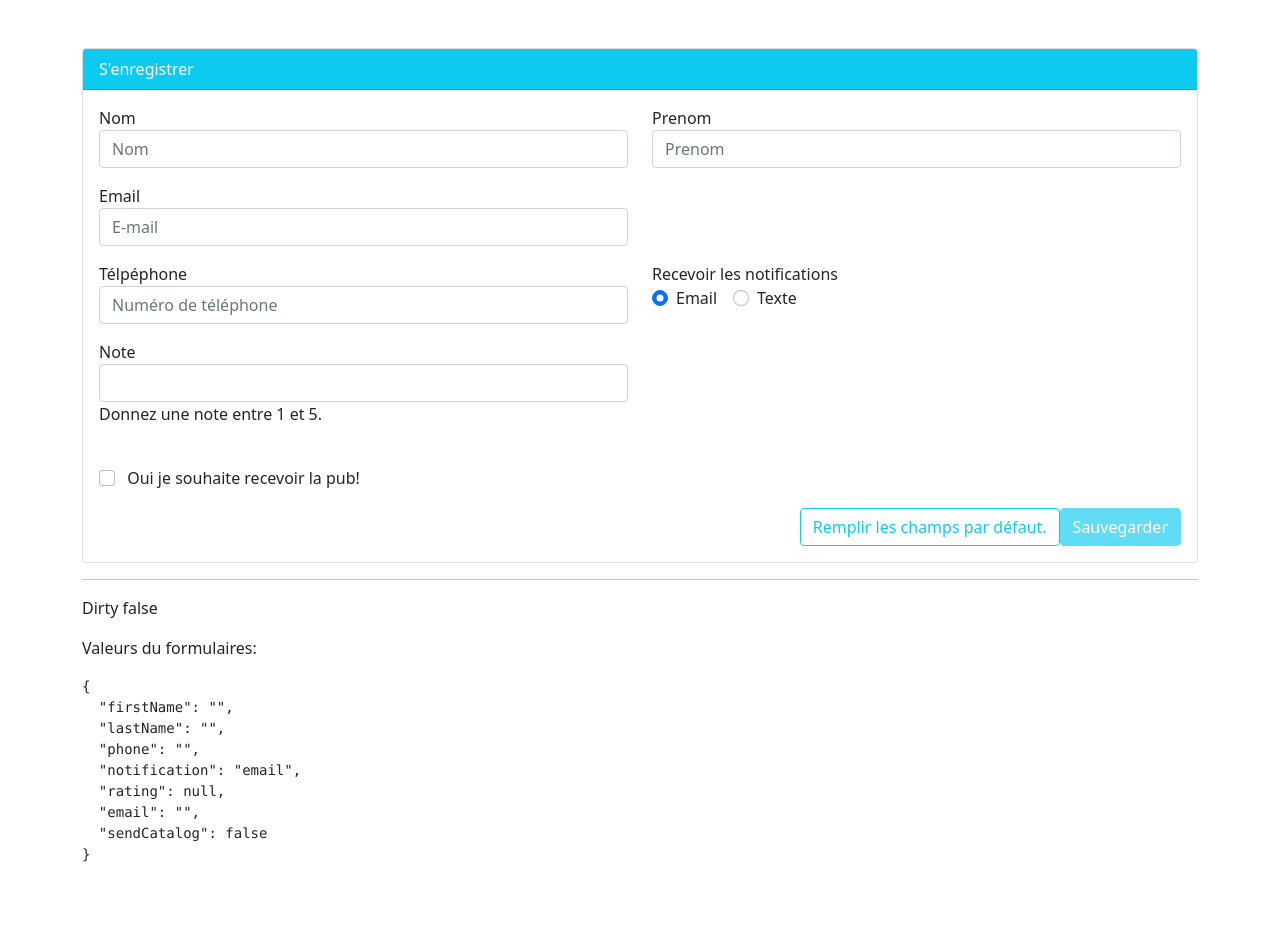
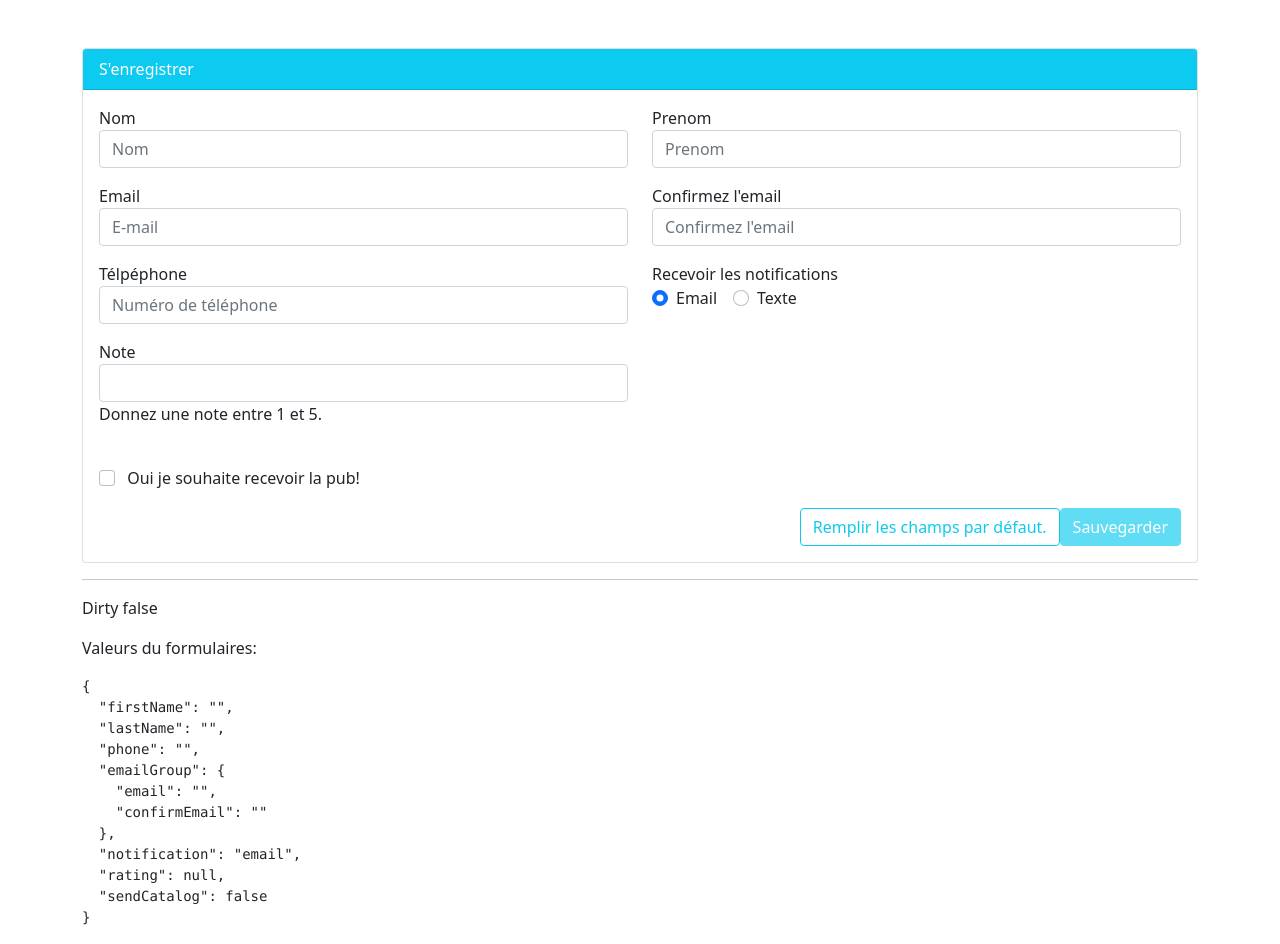
Before and after one commit to loicosquare/angular-forms, an Angular app: page / in a window 1280 px wide. Before the commit the page ends 881 px from the top, so only its background shows below. Built offline with nearby package versions, Linux system fonts and the light colour scheme.

Commit message:
Custom email validator and valueChange on form.

```diff
--- a/src/app/register/register.component.html
+++ b/src/app/register/register.component.html
@@ -48,7 +48,7 @@
           </div>
         </div>
       </div>
-      <div class="row">
+      <div class="row" formGroupName="emailGroup">
         <div class="col-md-6 mb-3">
           <label>Email</label>
           <input
@@ -57,18 +57,38 @@
             placeholder="E-mail"
             formControlName="email"
             [ngClass]="{
-              'is-invalid':
-                registerForm.get('email')?.touched &&
-                !registerForm.get('email')?.valid
+              'is-invalid': registerForm.get('emailGroup')?.errors ||
+                (registerForm.get('emailGroup.email')?.touched &&
+                !registerForm.get('emailGroup.email')?.valid)
             }"
           />
           <div class="invalid-feedback">
-            <span *ngIf="registerForm.get('email')?.errors?.required"
+            <span *ngIf="registerForm.get('emailGroup.email')?.errors?.required"
               >Entrez votre email!</span
             >
-            <span *ngIf="registerForm.get('email')?.errors?.email"
+            <span *ngIf="registerForm.get('emailGroup.email')?.errors?.email"
               >Email non valide!</span
             >
+          </div>
+        </div>
+        <div class="col-md-6 mb-3">
+          <label for="">Confirmez l'email</label>
+          <input
+            type="email"
+            class="form-control"
+            id="confirmEmailId"
+            placeholder="Confirmez l'email"
+            formControlName="confirmEmail"
+            [ngClass]="{
+              'is-invalid': registerForm.get('emailGroup')?.errors ||
+                ((registerForm.get('emailGroup.confirmEmail')?.touched ||
+                  !registerForm.get('emailGroup.confirmEmail')?.pristine) &&
+                registerForm.get('emailGroup.confirmEmail')?.valid)
+            }"
+          />
+          <div class="invalid-feedback" *ngIf="registerForm.get('emailGroup.confirmEmail')?.errors?.required">
+            <span *ngIf="registerForm.get('emailGroup')?.errors?.match">Merci d'entrez votre email</span>
+            <span>L'email ne correspond pas!</span>
           </div>
         </div>
       </div>
@@ -98,7 +118,6 @@
                   value="email"
                   class="form-check-input"
                   formControlName="notification"
-                  (click)="setNorificationSetting('email')"
                 />
                 Email
               </label>
@@ -110,7 +129,6 @@
                   value="text"
                   class="form-check-input"
                   formControlName="notification"
-                  (click)="setNorificationSetting('text')"
                 />
                 Texte
               </label>
--- a/src/app/register/register.component.ts
+++ b/src/app/register/register.component.ts
@@ -4,14 +4,27 @@ import { FormGroup, FormBuilder, Validator, Validators, AbstractControl, Validat
 import { User } from './user';
 
 function ratingRangeValidator(min: number, max:number): ValidatorFn {
-return (c: AbstractControl): { [key: string]: boolean } |  null => {
-  if(!!c.value && (isNaN(c.value) || c.value < min || c.value > max)) {
-    return { 'rangeError': true};
+  return (c: AbstractControl): { [key: string]: boolean } |  null => {
+    if(!!c.value && (isNaN(c.value) || c.value < min || c.value > max)) {
+      return { 'rangeError': true};
+    }
+    return null;
   }
-  return null;
-}
 }
 
+function emailMatcher(c: AbstractControl): { [key: string]: boolean } |  null {
+  const emailControl = c.get('email');
+  const emailConfirmControl = c.get('confirmEmail');
+
+  if(emailControl?.pristine === emailConfirmControl?.pristine){
+    return null;
+  }
+
+  if(emailControl?.value === emailConfirmControl?.value){
+    return null;
+  }
+  return { 'match': true};
+}
 
 @Component({
   selector: 'app-register',
@@ -40,10 +53,18 @@ export class RegisterComponent implements OnInit {
       firstName: ['', [Validators.required, Validators.maxLength(20)]],
       lastName: ['', [Validators.required, Validators.minLength(4)]],
       phone: '',
+      emailGroup: this.fb.group({
+        email: ['', [Validators.required, Validators.email]],
+        confirmEmail: ['', [Validators.required]]
+      }),
       notification: 'email',
       rating: [null, [ratingRangeValidator]],
-      email: ['', [Validators.required, Validators.email]],
       sendCatalog: false
+    })
+
+    this.registerForm.get('notification')?.valueChanges.subscribe(value => {
+      this.setNotificationSetting(value);
+      console.log(value);
     })
   }
 
@@ -62,7 +83,7 @@ export class RegisterComponent implements OnInit {
     })
   }
 
-  public setNorificationSetting(method:string):void{
+  public setNotificationSetting(method:string):void{
     const phoneControl =  this.registerForm.get('phone');
     if (method === 'text') {
       phoneControl?.setValidators(Validators.required);
```
